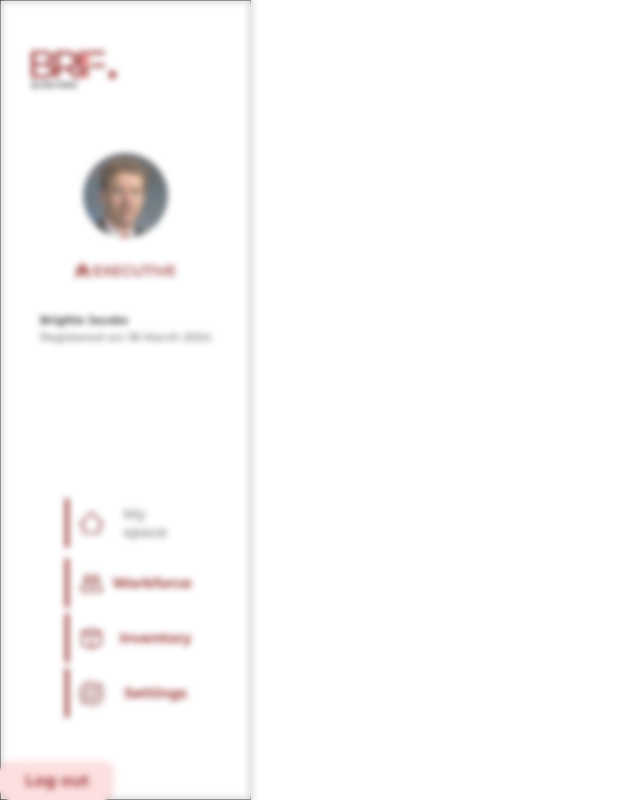
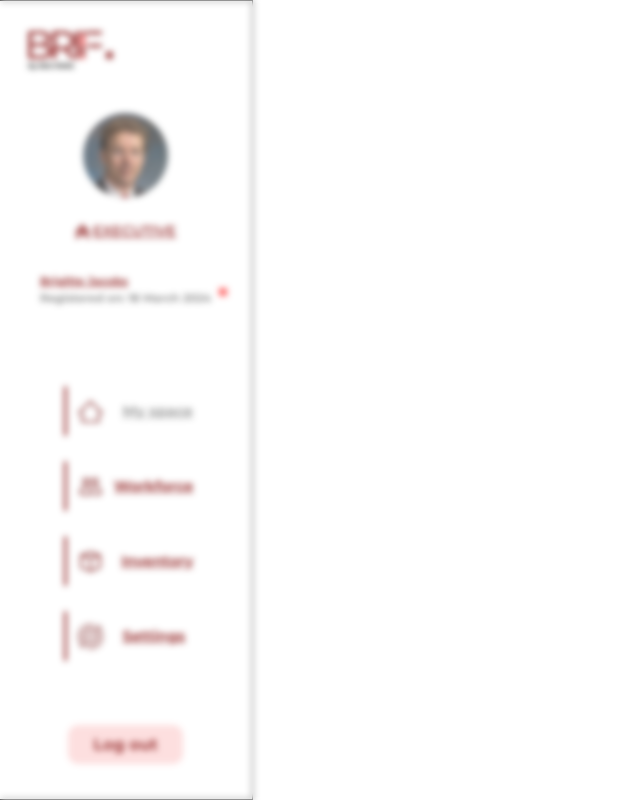
Before and after one commit to OmkarGarate/CRMofficial, a React (Create React App) app in the folder crmfrontend/: page /profile/mySpace in a window 1280 px wide. Shown: the whole page, without its empty margins (0-640 px from the left). Built offline with nearby package versions, Linux system fonts and the light colour scheme.

Commit message:
edited profileLeft new

```diff
--- a/crmfrontend/src/Components/PLNewcontent.js
+++ b/crmfrontend/src/Components/PLNewcontent.js
@@ -48,8 +48,7 @@ function PLNewcontent() {
   }
 
   return (
-    <>
-      <div className="newCMain">
+      <div className="newCMain subLogin1 pLHeading">
         <img src={crmlogo} alt="" />
         <div className="ncMain">
         <div className="nc1">
@@ -100,7 +99,7 @@ function PLNewcontent() {
         </div>
         <button onClick={handleLogout} className='logoutBtn'>Log out</button>
       </div>
-    </>
+
   );
 }
 
--- a/crmfrontend/src/css/login.css
+++ b/crmfrontend/src/css/login.css
@@ -31,14 +31,14 @@
 }
 
 .subLogin1{
-        /* width: 80%; */
-        margin: 40px auto;
-        height: 88%;
-        /* border: 1px solid black; */
-        display: flex;
-        flex-direction: column;
-        /* justify-content: space-between; */
-        position: fixed;
+    width: 20%;
+    /* margin: 40px auto; */
+    height: 100%;
+    /* border: 1px solid black; */
+    display: flex;
+    flex-direction: column;
+    /* justify-content: space-between; */
+    position: fixed;
 }
 
 .sbl1{
@@ -50,9 +50,9 @@
 .logoutBtn{
     /* border: 1px solid black; */
     border: none;
-    position: absolute;
+    /* position: absolute;
     bottom: 0;
-    left: 0;
+    left: 0; */
     padding: 10px 20px;
     font-size: 1rem;
     color: #800000;
--- a/crmfrontend/src/css/plnew.css
+++ b/crmfrontend/src/css/plnew.css
@@ -1,7 +1,7 @@
 .newCMain{
     border: 1px solid black;
-    height: 100vh;
-    width: 100%;
+    /* height: 100vh; */
+    /* width: 100%; */
     background-color: white;
     padding: 30px;
     display: flex;
@@ -27,7 +27,8 @@
     height: 80vh;
     display: flex;
     flex-direction: column;
-    justify-content: space-between;
+    /* justify-content: space-between; */
+    gap: 30px;
 }
 
 .nc1{
@@ -87,6 +88,7 @@
     flex-direction: column;
     align-items: center;
     justify-content: center;
+    gap: 20px;
 }
 
 .mySpace{
```
